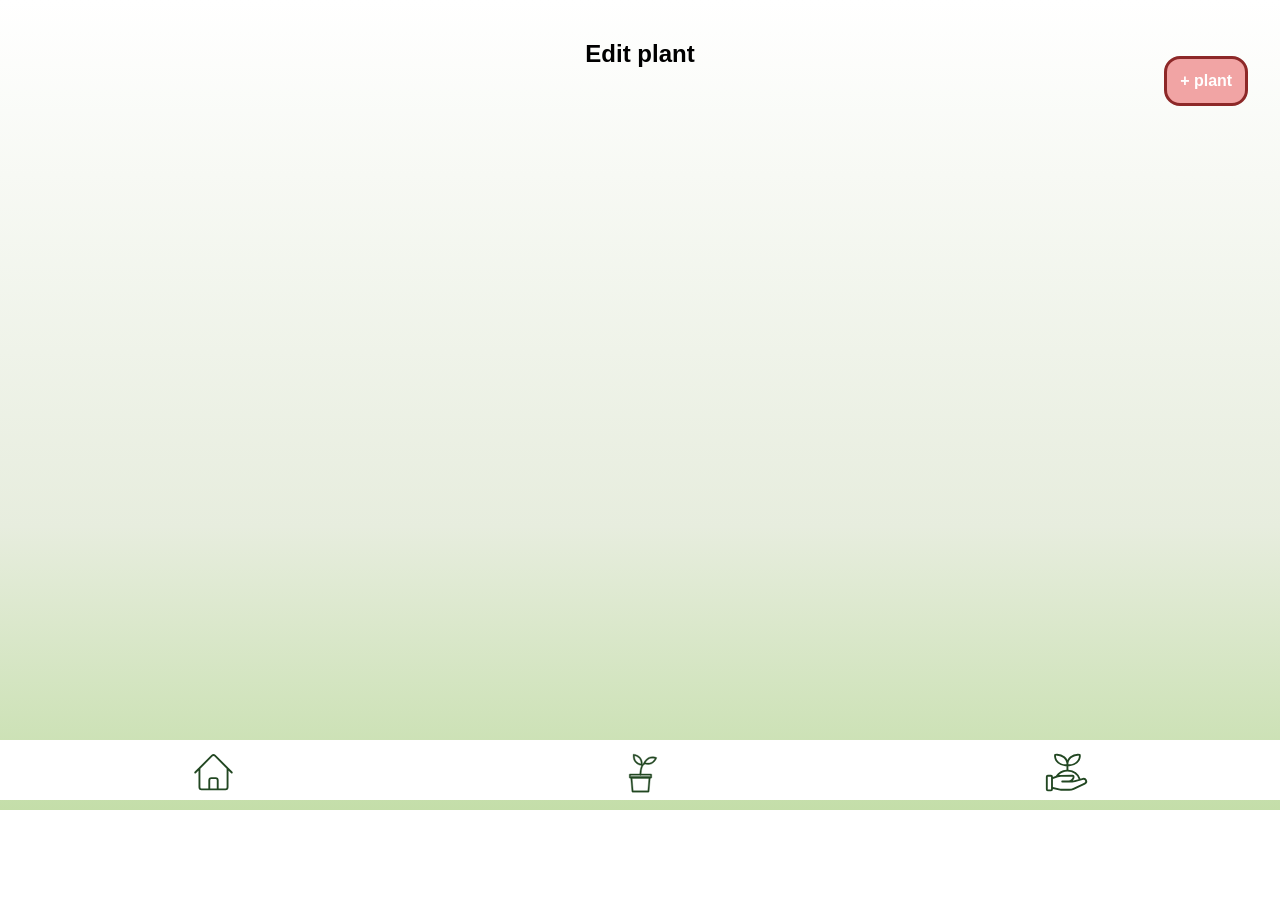
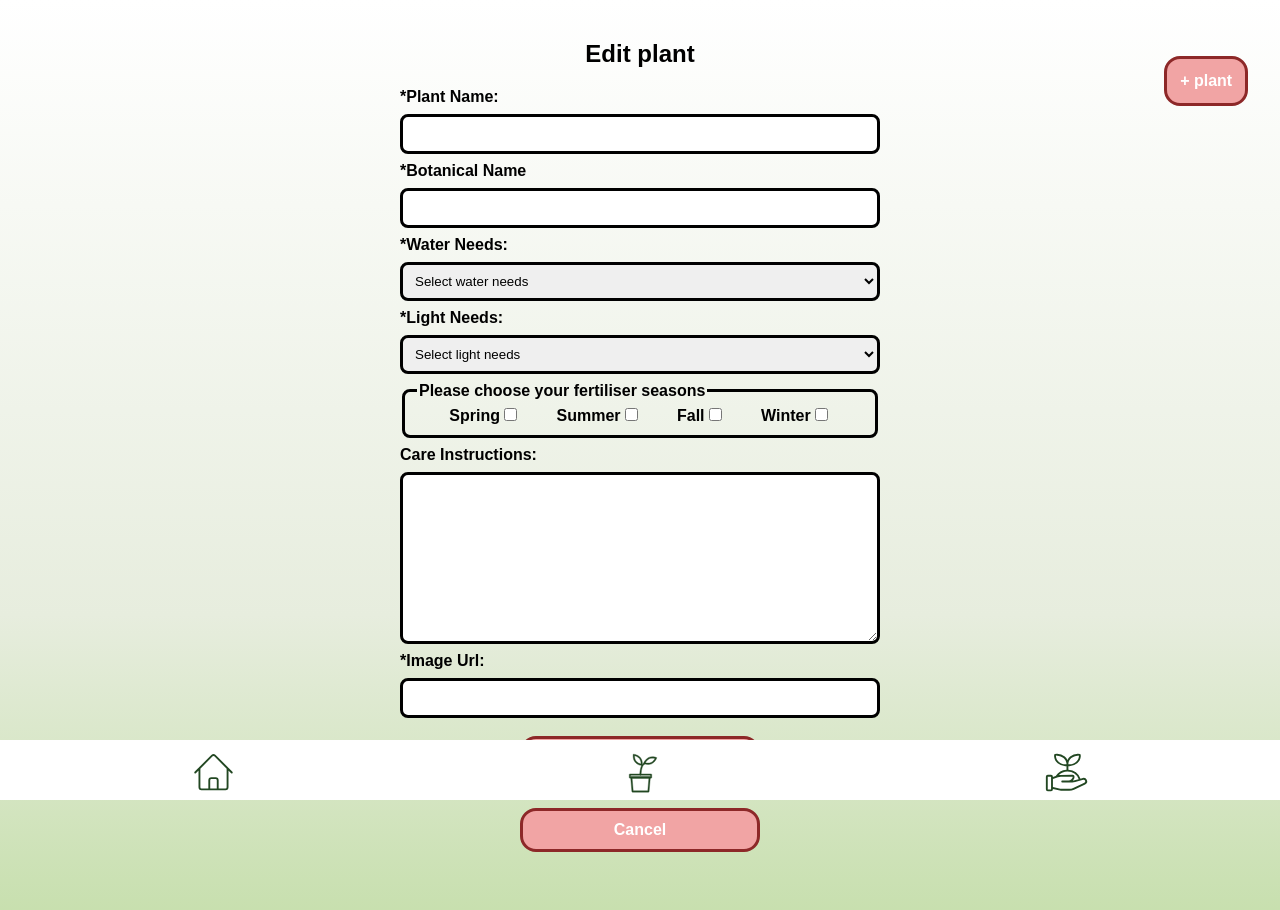
Before and after one commit to MarenOelixtown/plant-care-app, a Next.js app: page /editplant/1 in a window 1280 px wide. Shown: the top 910 px of the page. Before the commit the page ends 810 px from the top, so only its background shows below. Built offline with nearby package versions, Linux system fonts and the light colour scheme.

Commit message:
Corrected bug and refactored

```diff
--- a/components/CreatePlantForm.js
+++ b/components/CreatePlantForm.js
@@ -1,5 +1,6 @@
 import styled from "styled-components";
 import { useRouter } from "next/router";
+import { useState } from "react";
 
 const FormContainer = styled.form`
   display: grid;
@@ -61,16 +62,48 @@ const Legend = styled.legend`
   font-weight: bold;
 `;
 
-export default function CreatPlantForm({
-  defaultData,
-  seasons,
-  formName,
-  onSubmit,
-  onCheckboxChange,
-}) {
+export default function CreatPlantForm({ defaultData, formName, onSubmit }) {
   const router = useRouter();
+  const [waterNeed, setWaterNeed] = useState(defaultData?.water_need);
+  const [lightNeed, setLightNeed] = useState(defaultData?.light_need);
+  const [seasons, setSeasons] = useState(
+    {
+      Spring: defaultData?.fertiliser_season.includes("Spring"),
+      Summer: defaultData?.fertiliser_season.includes("Summer"),
+      Fall: defaultData?.fertiliser_season.includes("Fall"),
+      Winter: defaultData?.fertiliser_season.includes("Winter"),
+    } || {}
+  );
+  const handleCheckboxChange = (event) => {
+    const { id, checked } = event.target;
+    setSeasons((prevSeasons) => ({
+      ...prevSeasons,
+      [id]: checked,
+    }));
+  };
+  function clearSeasons() {
+    setSeasons({ Spring: false, Summer: false, Fall: false, Winter: false });
+  }
+  function handleSubmit(event) {
+    event.preventDefault();
+    const formData = new FormData(event.target);
+    const plantData = Object.fromEntries(formData);
+    const selectedSeasons = Object.keys(seasons).filter(
+      (season) => seasons[season]
+    );
+    plantData.fertiliser_season = selectedSeasons;
+    onSubmit(plantData);
+
+    event.target.reset();
+    if (formName === "create-plant") {
+      clearSeasons();
+      setLightNeed("");
+      setWaterNeed("");
+    }
+    event.target.name.focus();
+  }
   return (
-    <FormContainer aria-labelledby={formName} onSubmit={onSubmit}>
+    <FormContainer aria-labelledby={formName} onSubmit={handleSubmit}>
       <Label htmlFor="name">*Plant Name: </Label>
       <Input
         id="name"
@@ -94,11 +127,10 @@ export default function CreatPlantForm({
         id="water_need"
         name="water_need"
         required
-        defaultValue={defaultData?.water_need}
+        value={waterNeed}
+        onChange={(event) => setWaterNeed(event.target.value)}
       >
-        <option value="" disabled>
-          Select water needs
-        </option>
+        <option value="">Select water needs</option>
         <option value="Low">Low</option>
         <option value="Moderate">Moderate</option>
         <option value="High">High</option>
@@ -108,14 +140,13 @@ export default function CreatPlantForm({
         id="light_need"
         name="light_need"
         required
-        defaultValue={defaultData?.light_need}
+        value={lightNeed}
+        onChange={(event) => setLightNeed(event.target.value)}
       >
-        <option value="" disabled>
-          Select light needs
-        </option>
+        <option value="">Select light needs</option>
+        <option value="Shady">Shady</option>
         <option value="Partial shade">Partial shade</option>
         <option value="Bright">Bright</option>
-        <option value="Shady">Shady</option>
       </Select>
       <Fieldset>
         <Legend>Please choose your fertiliser seasons</Legend>
@@ -128,7 +159,7 @@ export default function CreatPlantForm({
               name="fertiliser_season"
               value="Spring"
               defaultChecked={seasons.Spring}
-              onChange={onCheckboxChange}
+              onChange={handleCheckboxChange}
             />
           </LabelCheckbox>{" "}
           <LabelCheckbox htmlFor="summer">
@@ -139,7 +170,7 @@ export default function CreatPlantForm({
               name="fertiliser_season"
               value="Summer"
               defaultChecked={seasons.Summer}
-              onChange={onCheckboxChange}
+              onChange={handleCheckboxChange}
             />
           </LabelCheckbox>{" "}
           <LabelCheckbox htmlFor="fall">
@@ -150,7 +181,7 @@ export default function CreatPlantForm({
               name="fertiliser_season"
               value="Fall"
               defaultChecked={seasons.Fall}
-              onChange={onCheckboxChange}
+              onChange={handleCheckboxChange}
             />
           </LabelCheckbox>{" "}
           <LabelCheckbox htmlFor="winter">
@@ -161,7 +192,7 @@ export default function CreatPlantForm({
               name="fertiliser_season"
               value="Winter"
               defaultChecked={seasons.Winter}
-              onChange={onCheckboxChange}
+              onChange={handleCheckboxChange}
             />
           </LabelCheckbox>
         </CheckboxContainer>
--- a/components/Overview.js
+++ b/components/Overview.js
@@ -1,8 +1,5 @@
-import Link from "next/link";
 import PlantPreview from "./PlantPreview";
 import styled from "styled-components";
-import back from "../public/back.png";
-import Image from "next/image";
 
 const StyledList = styled.ul`
   list-style: none;
--- a/components/PlantDetails.js
+++ b/components/PlantDetails.js
@@ -69,10 +69,6 @@ export default function PlantDetails({
   isUserPlantFunction,
   handleToggleMyPlants,
   handleDeletePlant,
-  handleEditPlant,
-  seasons,
-  setSeasons,
-  handleCheckboxChange,
 }) {
   const router = useRouter();
   const { id } = router.query;
--- a/components/PlantPreview.js
+++ b/components/PlantPreview.js
@@ -56,10 +56,6 @@ export default function PlantPreview({
   isUserPlant,
   handleToggleMyPlants,
   handleDeletePlant,
-  handleEditPlant,
-  seasons,
-  setSeasons,
-  handleCheckboxChange,
 }) {
   return (
     <StyledDiv>
--- a/pages/_app.js
+++ b/pages/_app.js
@@ -7,12 +7,6 @@ import { uid } from "uid";
 export default function App({ Component, pageProps }) {
   const [plants, setPlants] = useState(initialPlants);
   const [plantsInfo, setPlantsInfo] = useState([]);
-  const [seasons, setSeasons] = useState({
-    Spring: false,
-    Summer: false,
-    Fall: false,
-    Winter: false,
-  });
 
   function handleAddPlant(newPlant) {
     // We are using functional updates to ensure the latest state is used.
@@ -49,13 +43,6 @@ export default function App({ Component, pageProps }) {
       })
     );
   };
-  const handleCheckboxChange = (event) => {
-    const { id, checked } = event.target;
-    setSeasons((prevSeasons) => ({
-      ...prevSeasons,
-      [id]: checked,
-    }));
-  };
   function handleDeletePlant(id) {
     setPlants(plants.filter((plant) => plant.id !== id));
     setPlantsInfo(plantsInfo.filter((plant) => plant.id !== id));
@@ -80,9 +67,6 @@ export default function App({ Component, pageProps }) {
           handleAddPlant={handleAddPlant}
           handleEditPlant={handleEditPlant}
           handleDeletePlant={handleDeletePlant}
-          seasons={seasons}
-          setSeasons={setSeasons}
-          handleCheckboxChange={handleCheckboxChange}
         />
       </Layout>
     </>
--- a/pages/editplant/[id].js
+++ b/pages/editplant/[id].js
@@ -1,6 +1,6 @@
 import CreatPlantForm from "@/components/CreatePlantForm";
 import styled from "styled-components";
-import { useState, useEffect } from "react";
+import { useState } from "react";
 import { useRouter } from "next/router";
 
 const FormPageContainer = styled.div`
@@ -22,52 +22,17 @@ const SuccessMessage = styled.p`
   padding: 0.5rem;
 `;
 
-export default function EditPlantFormPage({
-  plants,
-  handleEditPlant,
-  seasons,
-  setSeasons,
-  handleCheckboxChange,
-}) {
-  const [currentPlantData, setCurrentPlantData] = useState(null);
+export default function EditPlantFormPage({ plants, handleEditPlant }) {
   const [successMessage, setSuccessMessage] = useState("");
   const router = useRouter();
   const { id } = router.query;
+  if (!id) return;
 
-  useEffect(() => {
-    if (id) {
-      const plant = plants.find((plant) => plant.id === id);
-      if (plant) {
-        setCurrentPlantData(plant);
-        setSeasons({
-          Spring: plant.fertiliser_season.includes("Spring"),
-          Summer: plant.fertiliser_season.includes("Summer"),
-          Fall: plant.fertiliser_season.includes("Fall"),
-          Winter: plant.fertiliser_season.includes("Winter"),
-        });
-      }
-    }
-  }, [id, plants, setSeasons]);
+  const plant = plants.find((plant) => plant.id === id);
 
-  function editPlant(event) {
-    event.preventDefault();
+  function editPlant(updatedPlant) {
+    handleEditPlant({ id, ...updatedPlant });
 
-    const formData = new FormData(event.target);
-    const plantData = Object.fromEntries(formData);
-    const selectedSeasons = Object.keys(seasons).filter(
-      (season) => seasons[season]
-    );
-    plantData.fertiliser_season = selectedSeasons;
-    const updatedPlant = { id: currentPlantData.id, ...plantData };
-    handleEditPlant(updatedPlant);
-    event.target.reset();
-    event.target.name.focus();
-    setSeasons({
-      Spring: false,
-      Summer: false,
-      Fall: false,
-      Winter: false,
-    });
     setSuccessMessage("Success! Your plant has been updated.");
     setTimeout(() => {
       setSuccessMessage("");
@@ -77,15 +42,11 @@ export default function EditPlantFormPage({
   return (
     <FormPageContainer>
       <Heading id="edit-plant">Edit plant</Heading>
-      {currentPlantData && (
-        <CreatPlantForm
-          defaultData={currentPlantData}
-          formName={"edit-plant"}
-          onSubmit={editPlant}
-          seasons={seasons}
-          onCheckboxChange={handleCheckboxChange}
-        />
-      )}
+      <CreatPlantForm
+        defaultData={plant}
+        formName={"edit-plant"}
+        onSubmit={editPlant}
+      />
 
       {successMessage && <SuccessMessage>{successMessage}</SuccessMessage>}
     </FormPageContainer>
--- a/pages/myplants/index.js
+++ b/pages/myplants/index.js
@@ -7,9 +7,6 @@ export default function MyPlantsPage({
   handleToggleMyPlants,
   handleDeletePlant,
   handleEditPlant,
-  seasons,
-  setSeasons,
-  handleCheckboxChange,
 }) {
   return (
     <MyPlants
@@ -19,9 +16,6 @@ export default function MyPlantsPage({
       handleToggleMyPlants={handleToggleMyPlants}
       handleDeletePlant={handleDeletePlant}
       handleEditPlant={handleEditPlant}
-      seasons={seasons}
-      setSeasons={setSeasons}
-      handleCheckboxChange={handleCheckboxChange}
     />
   );
 }
--- a/pages/overview/[id].js
+++ b/pages/overview/[id].js
@@ -6,9 +6,6 @@ export default function PlantDetailsPage({
   isUserPlantFunction,
   handleToggleMyPlants,
   handleDeletePlant,
-  seasons,
-  setSeasons,
-  handleCheckboxChange,
 }) {
   return (
     <PlantDetails
@@ -17,9 +14,6 @@ export default function PlantDetailsPage({
       isUserPlantFunction={isUserPlantFunction}
       handleToggleMyPlants={handleToggleMyPlants}
       handleDeletePlant={handleDeletePlant}
-      seasons={seasons}
-      setSeasons={setSeasons}
-      handleCheckboxChange={handleCheckboxChange}
     />
   );
 }
```
Also changed, not shown: components/MyPlants.js (+0 -9 lines), pages/createplant/index.js (+3 -40 lines).
